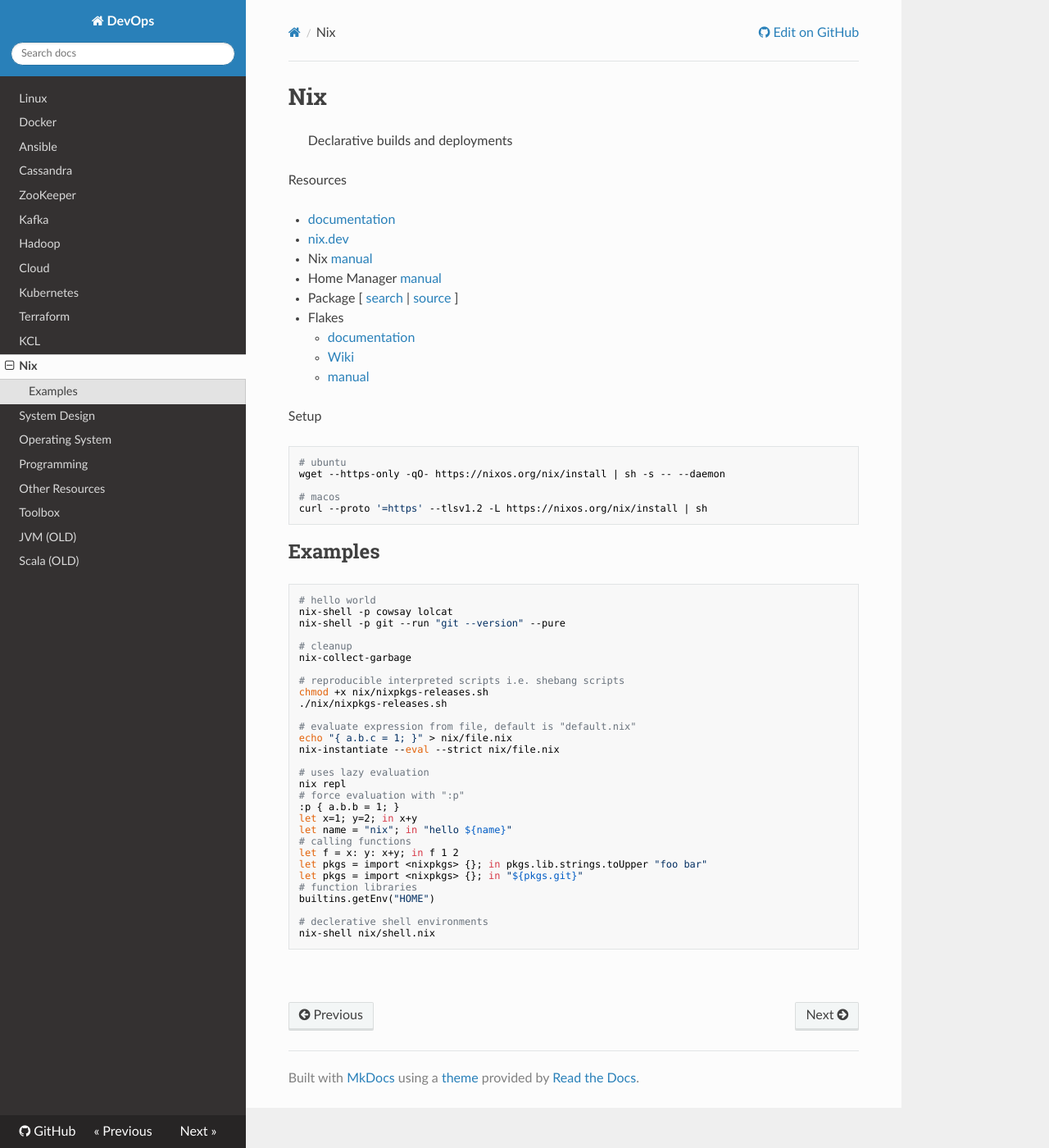
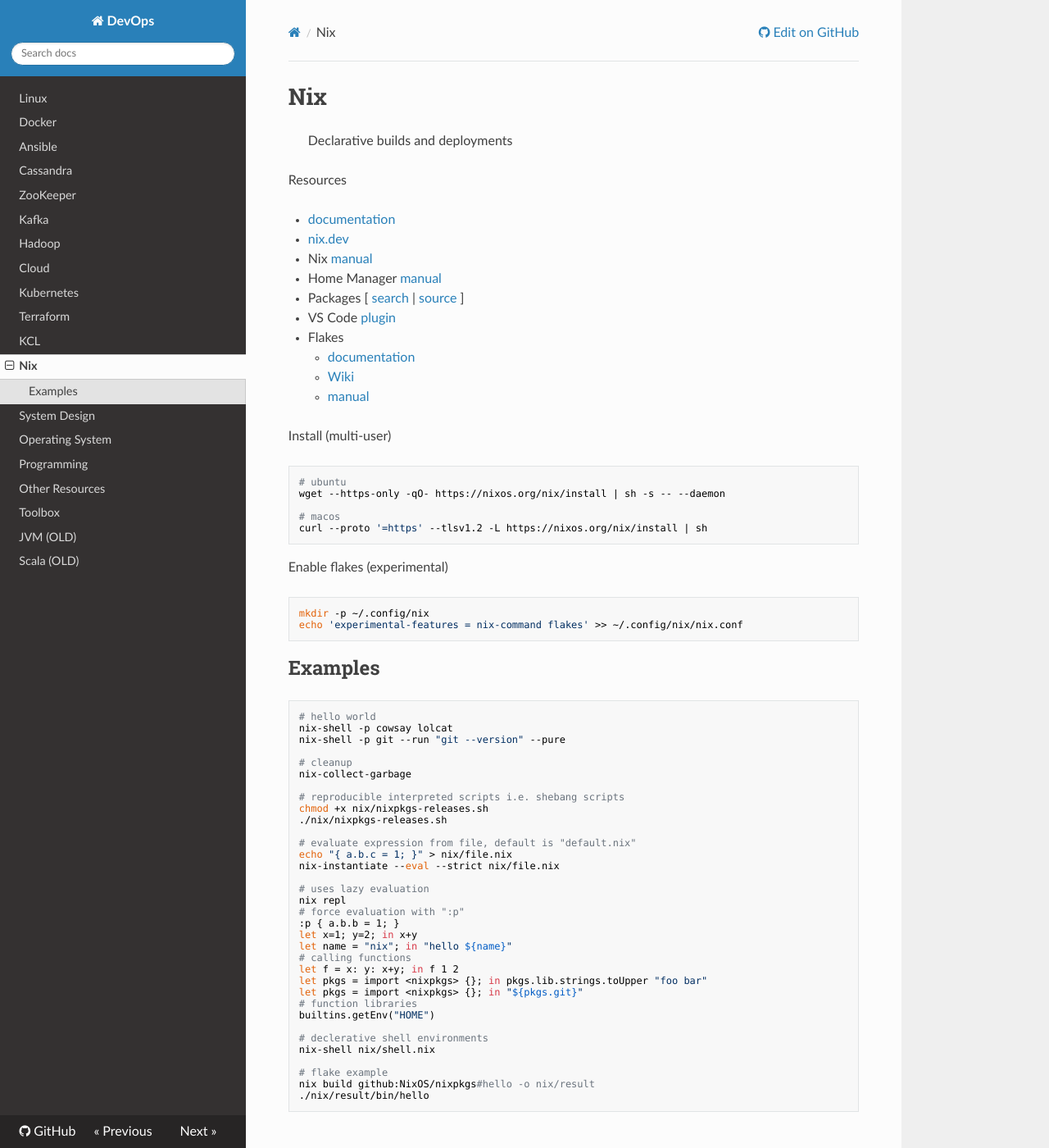
Before and after one commit to niqdev/devops, an MkDocs documentation site: the page built from docs/nix.md, in a window 1280 px wide and 1400 px high. Shown: the whole window at 82% size. Built offline with MkDocs 1.6.1, drawn with Linux system fonts in a browser that asks for light colours; nearby versions of some CDN libraries.

Commit message:
add sample flake

````diff
--- a/docs/nix.md
+++ b/docs/nix.md
@@ -8,19 +8,26 @@ Resources
 * [nix.dev](https://nix.dev)
 * Nix [manual](https://nixos.org/manual/nix/stable)
 * Home Manager [manual](https://nix-community.github.io/home-manager)
-* Package [ [search](https://search.nixos.org/packages) | [source](https://github.com/NixOS/nixpkgs/tree/master/pkgs) ]
+* Packages [ [search](https://search.nixos.org/packages) | [source](https://github.com/NixOS/nixpkgs/tree/master/pkgs) ]
+* VS Code [plugin](https://github.com/nix-community/vscode-nix-ide)
 * Flakes
     - [documentation](https://nix.dev/concepts/flakes.html)
     - [Wiki](https://wiki.nixos.org/wiki/Flakes)
     - [manual](https://nix.dev/manual/nix/latest/command-ref/new-cli/nix3-flake.html)
 
-Setup
+Install (multi-user)
 ```bash
 # ubuntu
 wget --https-only -qO- https://nixos.org/nix/install | sh -s -- --daemon
 
 # macos
 curl --proto '=https' --tlsv1.2 -L https://nixos.org/nix/install | sh
+```
+
+Enable flakes (experimental)
+```bash
+mkdir -p ~/.config/nix
+echo 'experimental-features = nix-command flakes' >> ~/.config/nix/nix.conf
 ```
 
 ## Examples
@@ -56,6 +63,10 @@ builtins.getEnv("HOME")
 
 # declerative shell environments
 nix-shell nix/shell.nix
+
+# flake example
+nix build github:NixOS/nixpkgs#hello -o nix/result
+./nix/result/bin/hello
 ```
 
 <br>
````
Also changed, not shown: 2 other files.
